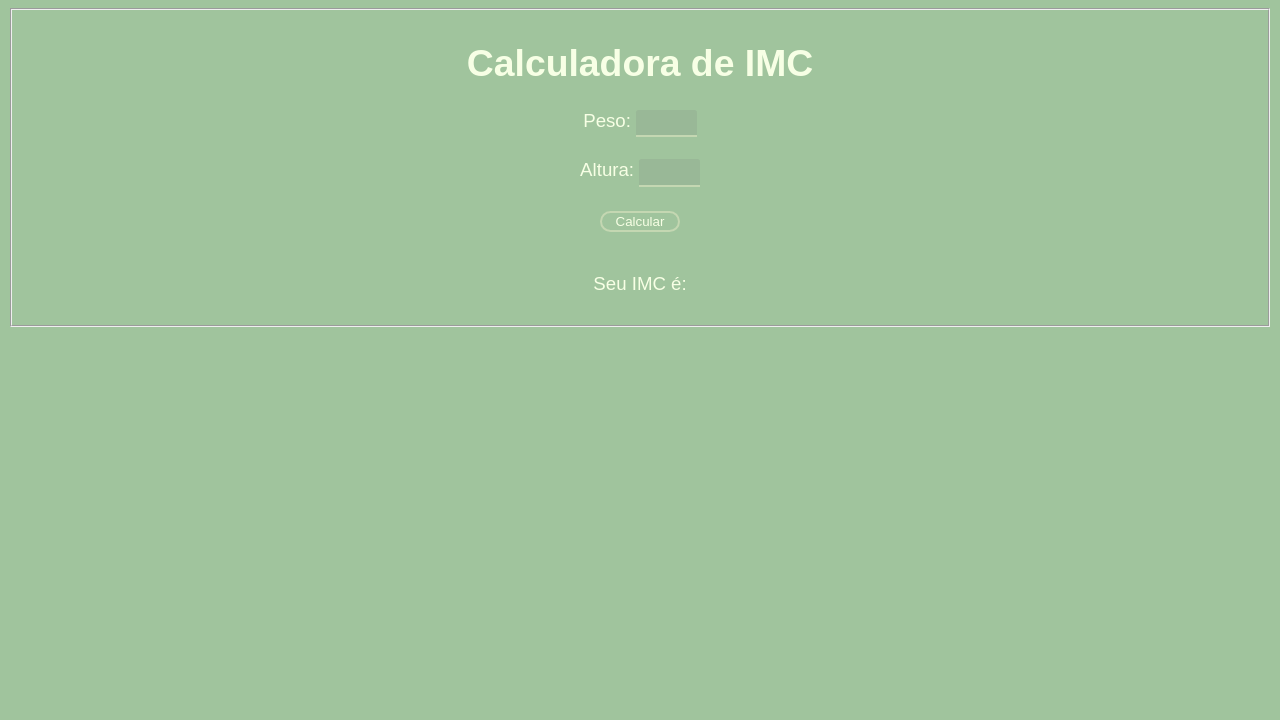
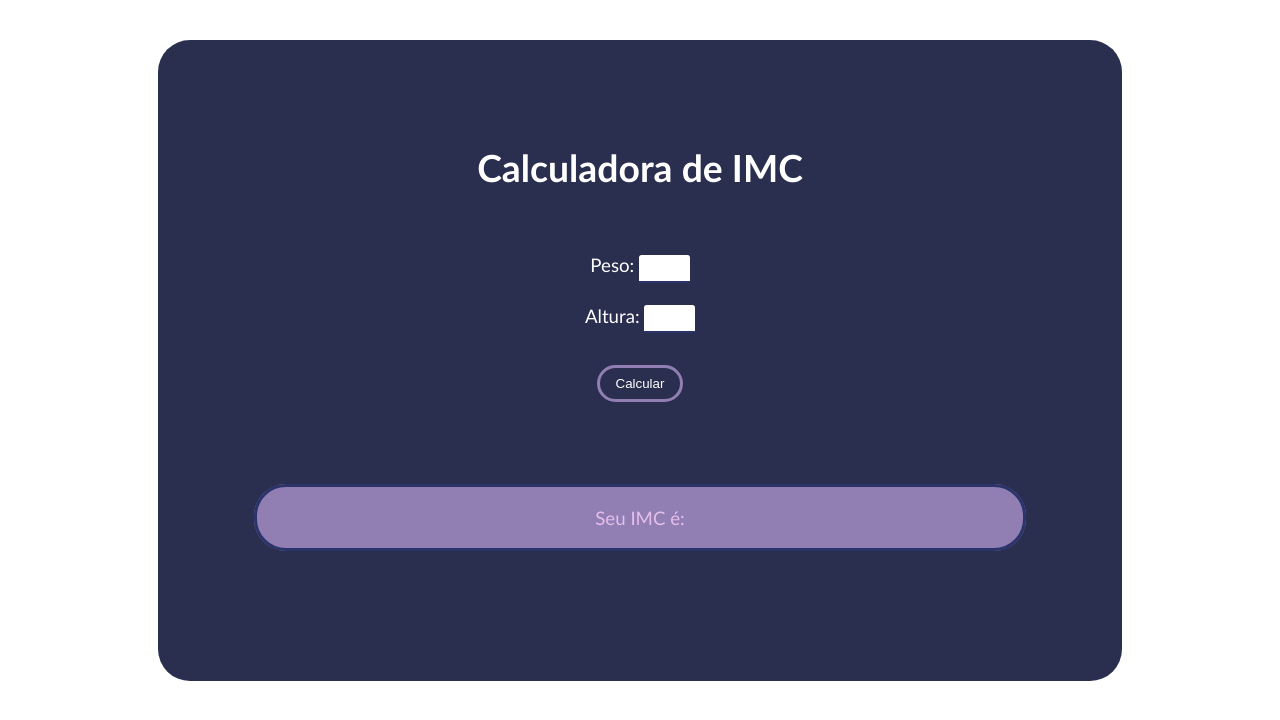
Before and after one commit to redxlucas/Calculadora-IMC, a plain HTML site: page index.html in a window 1280 px wide. Drawn offline with Linux system fonts and the light colour scheme.

Commit message:
layout melhorado

```diff
--- a/index.html
+++ b/index.html
@@ -4,7 +4,7 @@
     <meta charset="UTF-8">
     <meta name="viewport" content="width=device-width, initial-scale=1.0">
     <link rel="stylesheet" type="text/css" href="style.css">
-    <script src="script.js"></script>
+    <script type="text/javascript"src="script.js"></script>
     <title>Projeto - Calculadora de IMC</title>
 </head>
 <body>
@@ -17,8 +17,9 @@
         <input type="number" id="height" name="height"><br><br>
         <button type="button" id="button" onclick="IMC()">Calcular</button>
     </form>
+
     <br>
-    <p>Seu IMC é:<span id="result"></span></p>
+    <fieldset id="res"><p>Seu IMC é: <span id="result"></span></p></fieldset>
 </fieldset>
 </body>
 </html>
--- a/script.js
+++ b/script.js
@@ -1,25 +1,25 @@
 function IMC(){
+    document.getElementById("result").innerHTML += " ";
     document.getElementById("weight").style.borderColor="#ffffff";
     document.getElementById("weight").style.backgroundColor="#ffffff";
     document.getElementById("height").style.borderColor="#ffffff";
     document.getElementById("height").style.backgroundColor="#ffffff";
-    if(document.getElementById("weight").value == ""){
+    if(document.getElementById("weight").value == "" || document.getElementById("weight").value <= "0"){
         document.getElementById("weight").style.borderColor="red";
         document.getElementById("weight").style.backgroundColor="pink";
         document.getElementById("weight").focus();
-        alert("Preencha o peso!")
         return false;
     }
-    if(document.getElementById("height").value == ""){
+    if(document.getElementById("height").value == "" || document.getElementById("height").value <= "0"){
         document.getElementById("height").style.borderColor="red";
         document.getElementById("height").style.backgroundColor="pink";
         document.getElementById("height").focus();
-        alert("Preencha a altura!")
         return false;
     }
     var weight = parseFloat(document.getElementById("weight").value);
     var height = parseFloat(document.getElementById("height").value);
-    var result = weight/(height**2)
-    document.getElementById("result").innerHTML += " " + result;
+    var result = weight/(height**2);
+    console.log(result.toFixed(2));
+    document.getElementById("result").innerHTML = " " + result;
     return true;
 }
--- a/style.css
+++ b/style.css
@@ -1,32 +1,55 @@
 body{
-    background-color: #A0C49D;
-    font-family: Arial;
+    background-color: white;
+    font-family: 'Trebuchet MS', 'Lucida Sans Unicode', 'Lucida Grande', 'Lucida Sans', Arial, sans-serif;
     font-size: 14pt;
     color: #F7FFE5;
     text-align: center;
-
+}
+fieldset{
+    background-color: #2A2F4F;
+    border-radius: 32px;
+    border: none;
+    margin: 40px;
+    padding: 80px;
+    margin-left: 150px;
+    margin-right: 150px;
+    color: white;
+}
+#res{
+    background-color: #917FB3;
+    border-radius: 32px;
+    border: solid;
+    border-color: #2b336b;
+    margin: 50px;
+    padding: 1px;
+    margin-left: 16px;
+    margin-right: 16px;
+    color: #E5BEEC;
 }
 input{
-    width: 50px;
-}
-input[type=number] {
+    width: 40px;
     border: none;
     outline: none;
-    border-bottom: 0.2em solid #C4D7B2;
-    background: #99b897;
+    border-bottom: 0.2em solid white;
+    background: white;
     border-radius: 0.2em 0.2em 0 0;
     padding: 0.4em;
-    color: #C4D7B2;
-  }
+    border-color: #2b336b;
+    color: black;
+}
+#weight{
+    margin-top: 40px;
+}
   #button{
-    border: 0.2em solid #C4D7B2;
+    margin: 10px;
+    border: 3px solid #917FB3;
     background: rgba(0, 0, 0, 0);
-    padding: 0.1em 1em;
-    color: #F7FFE5;
-    border-radius: 2em;
+    padding: 8px 16px;
+    color: white;
+    border-radius: 32px;
     transition: 1s;
 }
     #button:hover{
-    background: #C4D7B2;
-    color: #F7FFE5;
+    background: #252d61;
+    color: #917FB3;
 }
```
